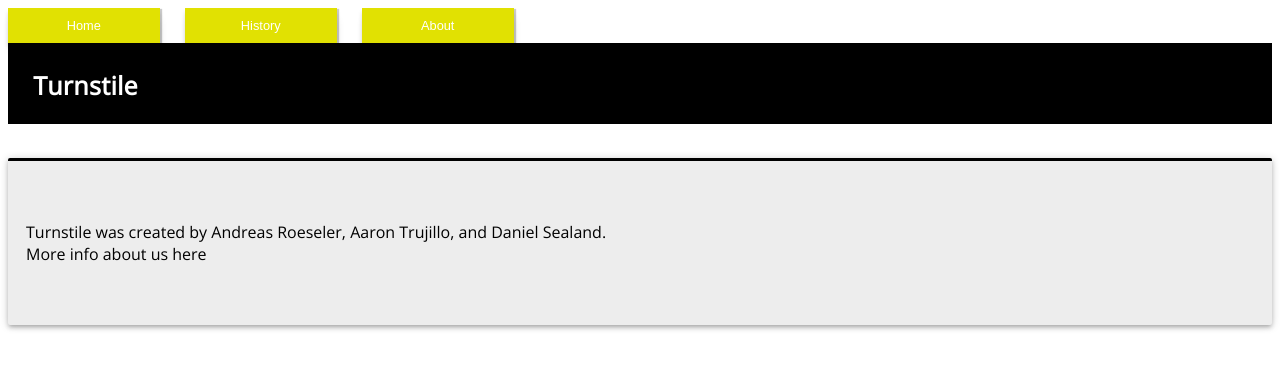
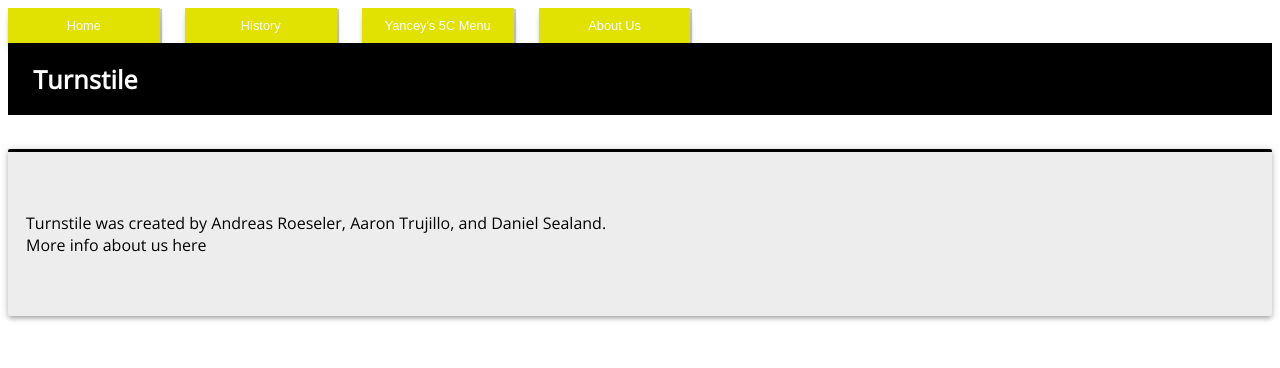
Before and after one commit to aroeseler/HMC-Turnstile, a React (Create React App) app in the folder turnstile-webpage/: page /About in a window 1280 px wide. Shown: the top 368 px of the page. Built offline with nearby package versions, Linux system fonts and the light colour scheme; no server answers.

Commit message:
added yancey's scheduler and resized historypage

```diff
--- a/turnstile-webpage/src/Component/Navigation.js
+++ b/turnstile-webpage/src/Component/Navigation.js
@@ -13,8 +13,11 @@ const Navigation = () => {
                         <day><Link to = {'/historyPage'}>
                             <button>History</button>
                         </Link></day>
+                        <day><a href = {'https://menu.yancey.io/'}>
+                            <button>Yancey's 5C Menu</button>
+                        </a></day>
                         <day><Link to = {'/About'}>
-                            <button>About</button>
+                            <button>About Us</button>
                         </Link></day>
                     </section>
                 </ul>
--- a/turnstile-webpage/src/index.css
+++ b/turnstile-webpage/src/index.css
@@ -11,7 +11,7 @@ body {
 header {
   color: #fff;
   background-color: #000000;
-  padding: 2% 0 1.75% 1%;
+  padding: 1.5% 0 1.5% 1%;
 }
 
 header h1 {
```
Also changed, not shown: 2 other files (tests, documents, lock files or other folders).
